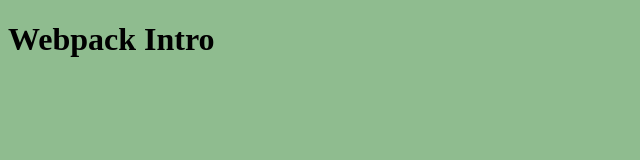
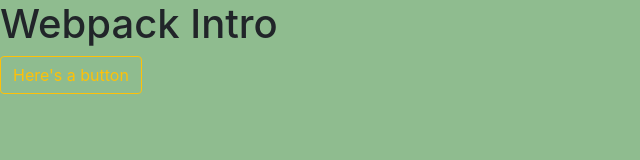
Before and after one commit to TheDotson/webpack-intro, a website built with webpack: page src/index.html in a window 1280 px wide. Shown: the whole page, without its empty margins (0-640 px from the left). Built offline with nearby package versions, Linux system fonts and the light colour scheme.

Commit message:
added bootstrap and font

```diff
--- a/src/index.html
+++ b/src/index.html
@@ -7,6 +7,7 @@
 </head>
 <body>
   <h1>Webpack Intro</h1>
+  <button id="button" class="btn btn-outline-warning">Here's a button</button>
 
 </body>
 </html>
--- a/src/javascripts/main.js
+++ b/src/javascripts/main.js
@@ -1,3 +1,6 @@
 import '../styles/main.scss';
+import 'bootstrap';
 
-console.error('here is the thing');
+$('#button').click(() => {
+  console.error.error('it worked');
+});
--- a/src/styles/main.scss
+++ b/src/styles/main.scss
@@ -1,3 +1,6 @@
+@import "~bootstrap/scss/bootstrap";
+@import "~@fortawesome/fontawesome-free/css/all.min.css";
+
 body {
   background-color: darkseagreen;
 }
```
